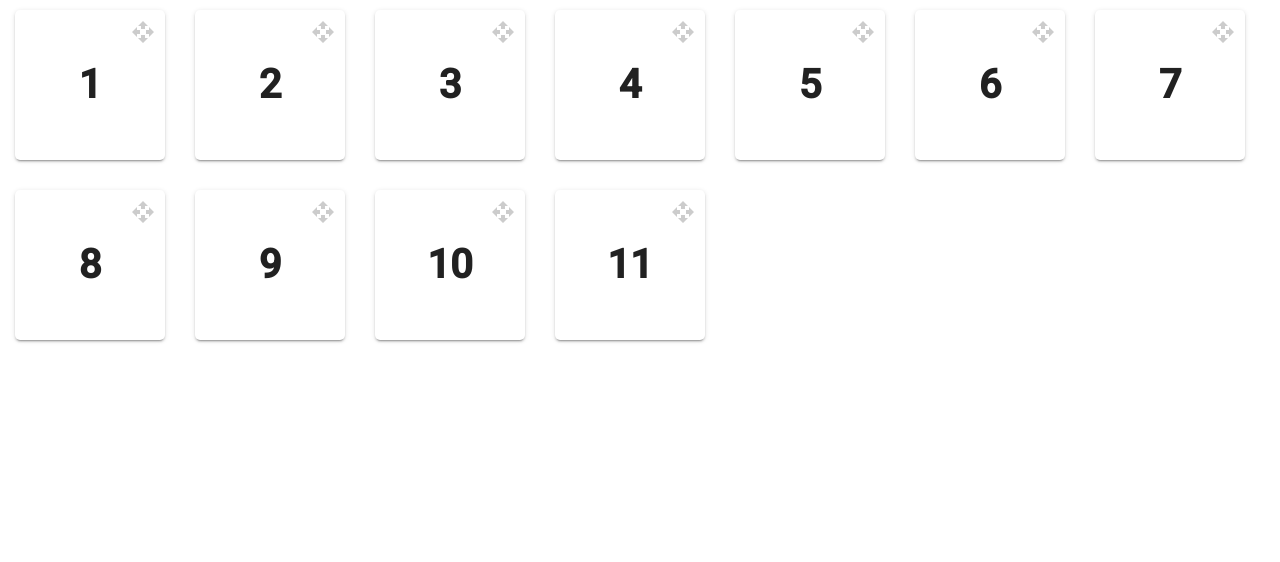
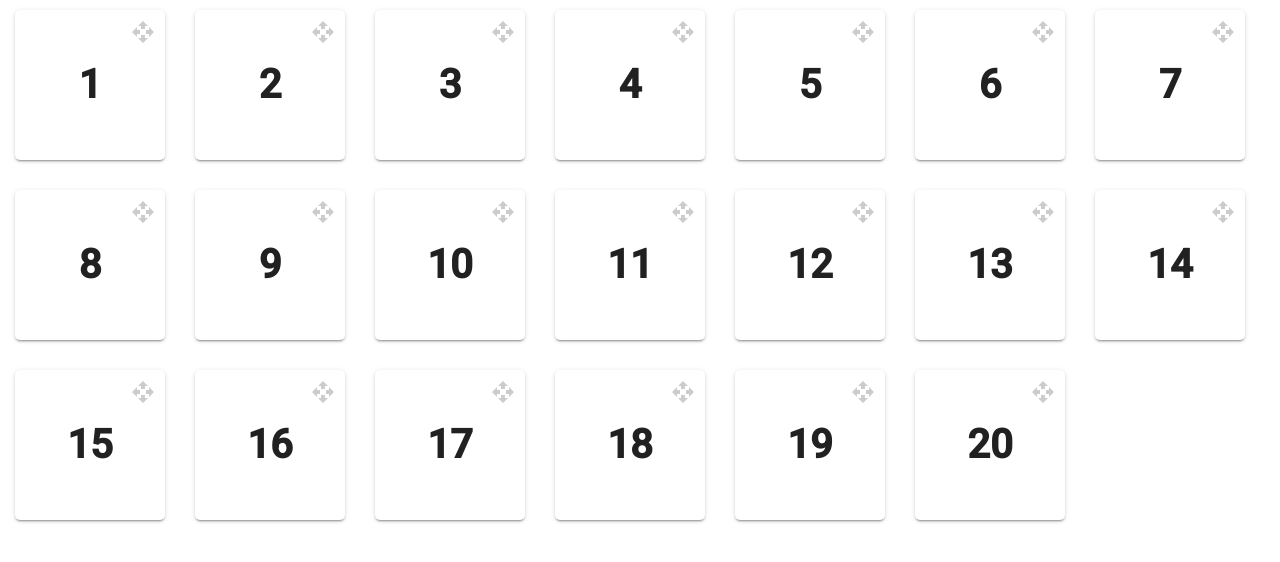
Before and after one commit to DeleuThibeau/Drag-Drop-Problem-V2, an Angular app in the folder Drag-Drop-Problem-V2/: page / in a window 1280 px wide. Shown: the top 562 px of the page. Built offline with nearby package versions, Linux system fonts and the light colour scheme.

Commit message:
Updated first usable version

```diff
--- a/Drag-Drop-Problem-V2/src/app/app.component.html
+++ b/Drag-Drop-Problem-V2/src/app/app.component.html
@@ -12,8 +12,9 @@
       (cdkDragDropped)="dragDropped($event)"
       class="example-box"
     >
-    <div class="example-handle" cdkDragHandle>
-      <svg width="24px" fill="currentColor" viewBox="0 0 24 24">
+    <div class="example-handle" cdkDragHandle
+    >
+      <svg fill="currentColor" viewBox="0 0 24 24">
         <path d="M10 9h4V6h3l-5-5-5 5h3v3zm-1 1H6V7l-5 5 5 5v-3h3v-4zm14 2l-5-5v3h-3v4h3v3l5-5zm-9 3h-4v3H7l5 5 5-5h-3v-3z"></path>
         <path d="M0 0h24v24H0z" fill="none"></path>
       </svg>
--- a/Drag-Drop-Problem-V2/src/app/app.component.ts
+++ b/Drag-Drop-Problem-V2/src/app/app.component.ts
@@ -14,7 +14,7 @@ import {
 export class AppComponent {
   @ViewChild('dropListContainer') dropListContainer?: ElementRef;
 
-  public items: Array<number> = [1, 2, 3, 4, 5, 6, 7, 8, 9, 10, 11];
+  public items: Array<number> = [1, 2, 3, 4, 5, 6, 7, 8, 9, 10, 11, 12, 13, 14, 15, 16, 17, 18, 19, 20];
 
   dropListReceiverElement?: HTMLElement;
   dragDropInfo?: {
@@ -50,6 +50,7 @@ export class AppComponent {
         '.cdk-drag-placeholder'
       );
 
+    console.log(this.dragDropInfo.dragIndex, this.dragDropInfo.dropIndex)
     const receiverElement =
       this.dragDropInfo.dragIndex > this.dragDropInfo.dropIndex
         ? placeholderElement?.nextElementSibling
@@ -72,4 +73,5 @@ export class AppComponent {
     this.dropListReceiverElement = undefined;
     this.dragDropInfo = undefined;
   }
+
 }
```
